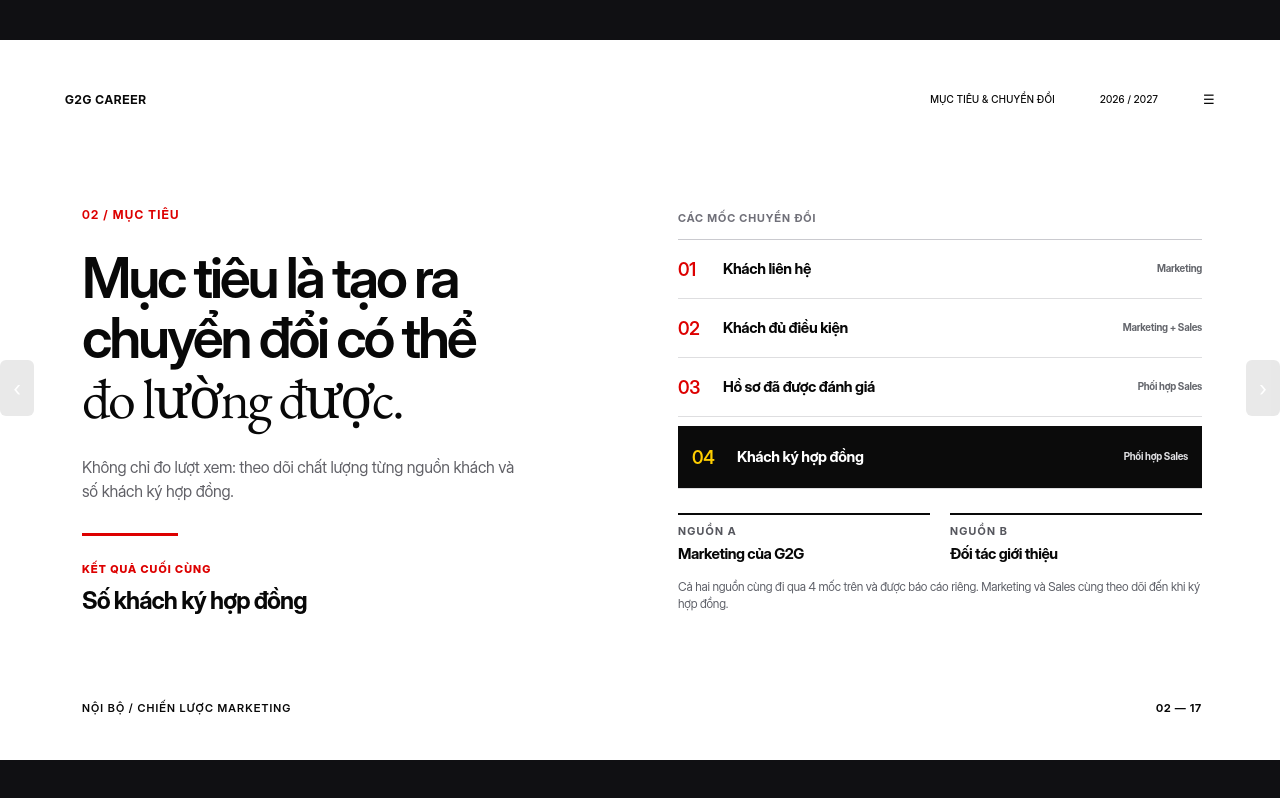
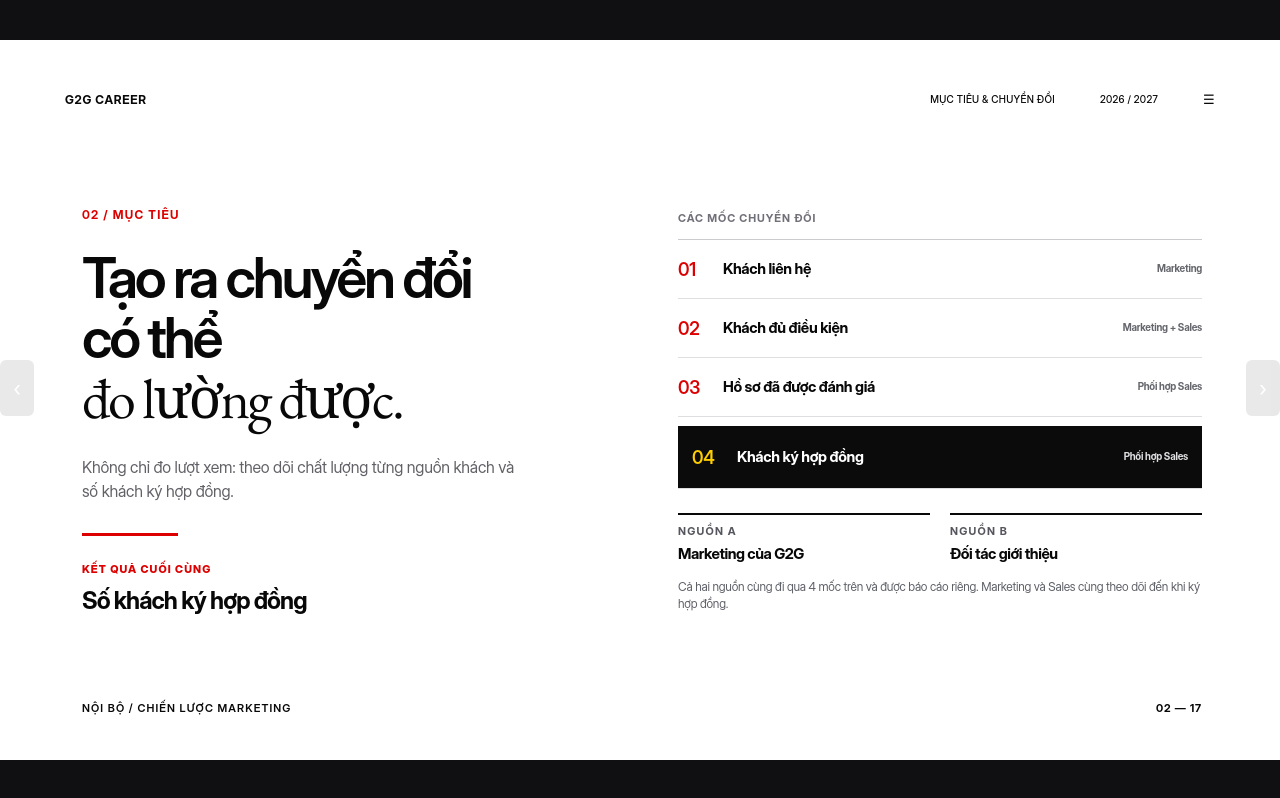
Before and after one commit to logen007/g2g-marketing-slides, a plain HTML site: page index.html in a window 1280 px wide. Both pictures are taken after a click on the button "Trang tiếp theo". Drawn offline with nearby package versions, Linux system fonts and the light colour scheme.

Commit message:
Shorten slide 02 headline to measurable conversions

```diff
--- a/index.html
+++ b/index.html
@@ -128,7 +128,7 @@ html,body{width:100%;height:100%;min-height:100%;overflow:hidden;background:#101
 <div class="masthead"><h1><span data-edit="cover-line1">Kế hoạch</span><span data-edit="cover-line2">Marketing</span><span data-edit="cover-line3">G2G Career.</span></h1><div class="deck-sub" data-edit="cover-sub">Bộ máy · Nội dung · Quảng cáo · Hiệu quả tuyển sinh</div></div>
 <div class="bottomline"><span data-edit="cover-foot1">PHAN TIẾN BÌNH</span><span data-edit="cover-foot2">G2G CAREER  —  19.11.2026</span></div>
 </article>
-<article class="slide editorial light" data-name="GOALS &amp; CONVERSION" data-slide="1"><div class="tiny-top"><span data-edit="h2-brand">G2G CAREER</span><span class="right"><span data-edit="h2-tag">MỤC TIÊU &amp; CHUYỂN ĐỔI</span><span data-edit="h2-date">2026 / 2027</span><span class="menu-lines">☰</span></span></div><div class="editor-left"><div class="kicker" data-edit="s2-k">02 / MỤC TIÊU</div><h2 class="big-heading" data-edit="s2-title">Mục tiêu là tạo ra<br/>chuyển đổi có thể<br/><em>đo lường được.</em></h2><p class="lead-p" data-edit="s2-sub">Không chỉ đo lượt xem: theo dõi chất lượng từng nguồn khách và số khách ký hợp đồng.</p><div class="short-red-line"></div><div class="goal-outcome"><span>KẾT QUẢ CUỐI CÙNG</span><strong>Số khách ký hợp đồng</strong></div></div>
+<article class="slide editorial light" data-name="GOALS &amp; CONVERSION" data-slide="1"><div class="tiny-top"><span data-edit="h2-brand">G2G CAREER</span><span class="right"><span data-edit="h2-tag">MỤC TIÊU &amp; CHUYỂN ĐỔI</span><span data-edit="h2-date">2026 / 2027</span><span class="menu-lines">☰</span></span></div><div class="editor-left"><div class="kicker" data-edit="s2-k">02 / MỤC TIÊU</div><h2 class="big-heading" data-edit="s2-title">Tạo ra chuyển đổi<br/>có thể<br/><em>đo lường được.</em></h2><p class="lead-p" data-edit="s2-sub">Không chỉ đo lượt xem: theo dõi chất lượng từng nguồn khách và số khách ký hợp đồng.</p><div class="short-red-line"></div><div class="goal-outcome"><span>KẾT QUẢ CUỐI CÙNG</span><strong>Số khách ký hợp đồng</strong></div></div>
 <div class="editor-right"><div class="micro-cap" data-edit="s2-cap">CÁC MỐC CHUYỂN ĐỔI</div><div class="funnel-list">
 <div><b data-edit="s2-a1">01</b><span data-edit="s2-t1">Khách liên hệ</span><small class="funnel-owner">Marketing</small></div><div><b data-edit="s2-a2">02</b><span data-edit="s2-t2">Khách đủ điều kiện</span><small class="funnel-owner">Marketing + Sales</small></div><div><b data-edit="s2-a3">03</b><span data-edit="s2-t3">Hồ sơ đã được đánh giá</span><small class="funnel-owner">Phối hợp Sales</small></div><div class="funnel-primary"><b data-edit="s2-a4">04</b><span data-edit="s2-t4">Khách ký hợp đồng</span><small class="funnel-owner">Phối hợp Sales</small></div></div><div class="source-split"><div><span data-edit="s2-src1">NGUỒN A</span><strong data-edit="s2-src1b">Marketing của G2G</strong></div><div><span data-edit="s2-src2">NGUỒN B</span><strong data-edit="s2-src2b">Đối tác giới thiệu</strong></div></div><p class="source-note" data-edit="s2-note">Cả hai nguồn cùng đi qua 4 mốc trên và được báo cáo riêng. Marketing và Sales cùng theo dõi đến khi ký hợp đồng.</p></div><div class="page-tag" data-edit="f2-name">NỘI BỘ / CHIẾN LƯỢC MARKETING</div><div class="page-no">02 — 17</div></article>
 <article class="slide dark" data-name="Spy • chủ đề" data-slide="2">
```
